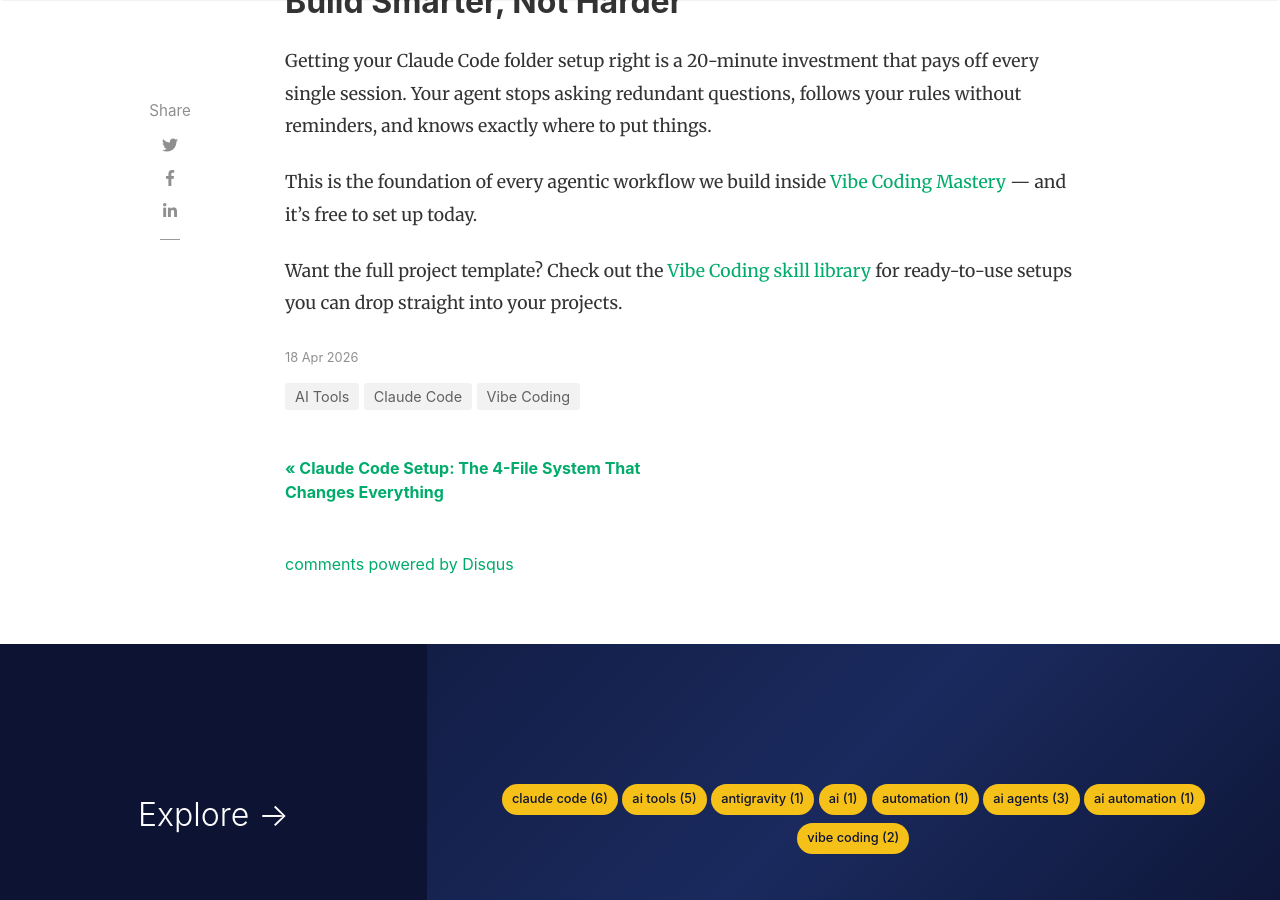
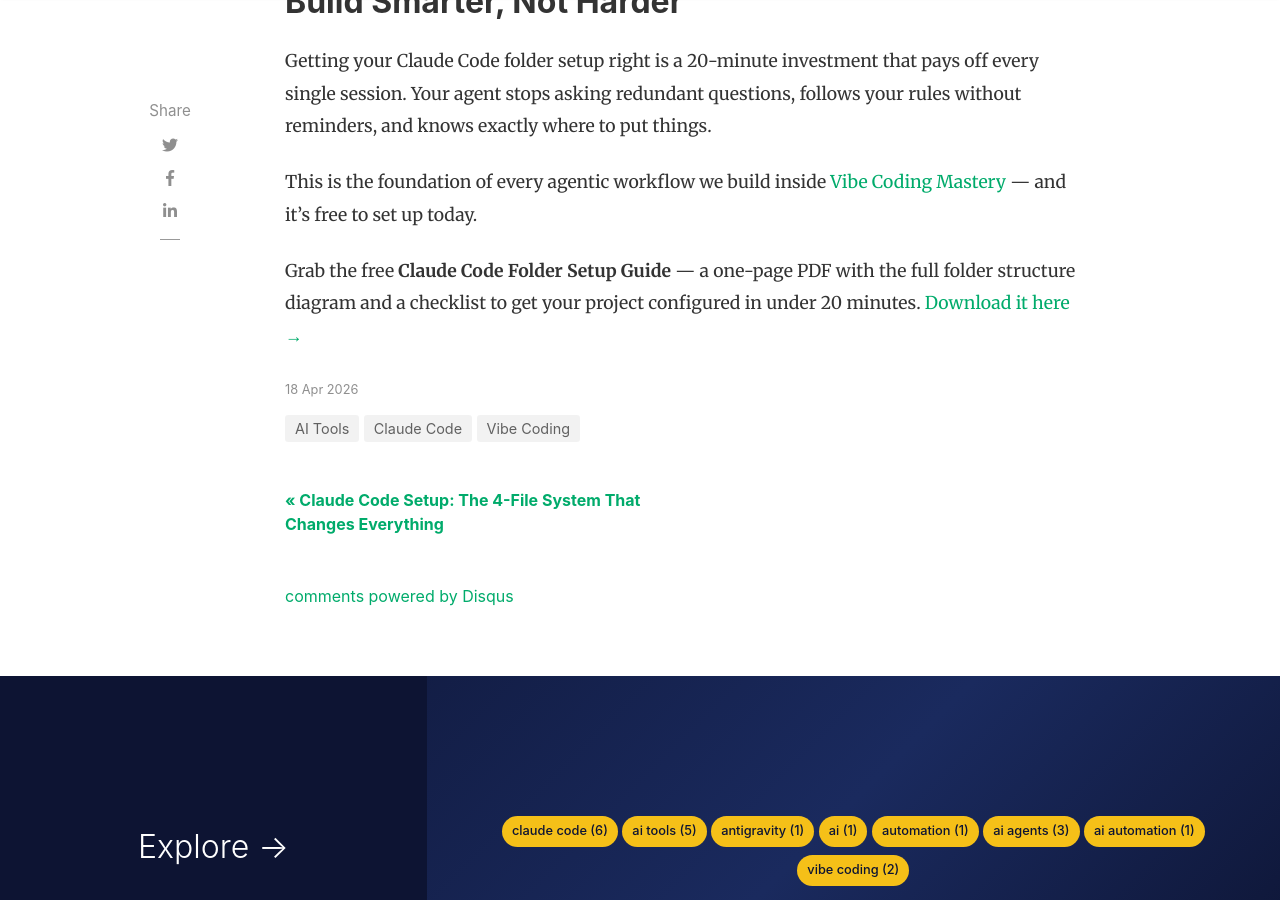
Before and after one commit to nessalazne/nessalazne.github.io, a Jekyll site: the page built from _posts/2026-04-18-claude-code-folder-setup.md, in a window 1280 px wide and 900 px high, scrolled down 5670 px. Built offline with Jekyll 4.4.1, drawn with Linux system fonts in a browser that asks for light colours; nearby versions of some CDN libraries; comment, search, counter and statistics services are not loaded.

Commit message:
Update: add freebie PDF download link to Claude Code folder setup post

```diff
--- a/_posts/2026-04-18-claude-code-folder-setup.md
+++ b/_posts/2026-04-18-claude-code-folder-setup.md
@@ -144,4 +144,4 @@
 
 This is the foundation of every agentic workflow we build inside [Vibe Coding Mastery](https://digicuratoragency.com/vibe-coding-mastery) — and it's free to set up today.
 
-Want the full project template? Check out the [Vibe Coding skill library](https://digicuratoragency.com/skills) for ready-to-use setups you can drop straight into your projects.
+Grab the free **Claude Code Folder Setup Guide** — a one-page PDF with the full folder structure diagram and a checklist to get your project configured in under 20 minutes. [Download it here →](/assets/downloads/claude-code-folder-setup-freebie.pdf)
```
Also changed, not shown: 1 other file.
